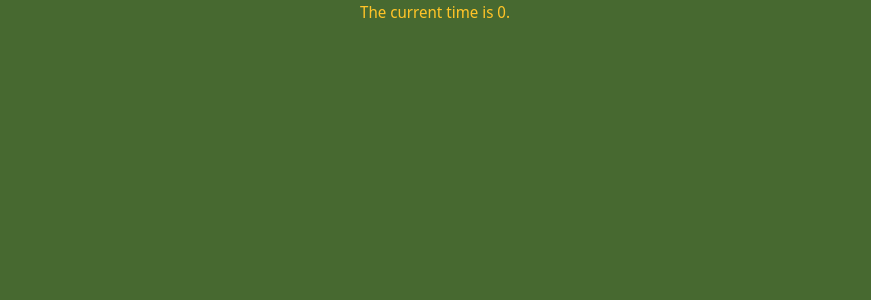
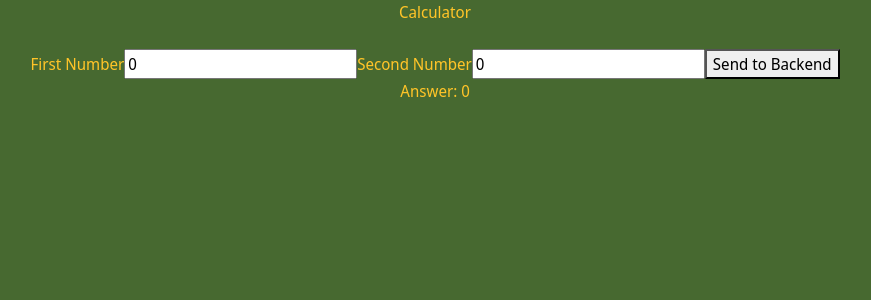
Before and after one commit to brcai415/djangoreact-website, a React (Create React App) app in the folder frontend/: page /test in a window 1280 px wide. Shown: the top 300 px of the page, without its empty margins (205-1076 px from the left). Built offline with nearby package versions, Linux system fonts and the light colour scheme; no server answers.

Commit message:
first api working woohoo

```diff
--- a/frontend/package.json
+++ b/frontend/package.json
@@ -2,7 +2,6 @@
   "name": "frontend",
   "version": "0.1.0",
   "private": true,
-  "proxy": "http://backend:8000",
   "dependencies": {
     "@testing-library/jest-dom": "^5.16.1",
     "@testing-library/react": "^11.2.7",
--- a/frontend/src/components/About/about.jsx
+++ b/frontend/src/components/About/about.jsx
@@ -2,7 +2,6 @@ import '../Home/Home.css'
 import React, { Component } from 'react';
 import NavBar from '../NavBar/navBar';
 import './about.css';
-import { ReactDOM } from 'react-dom';
 
 const Education = <div className="Education">
     <h3><span style={{color: "#003DA5"}}>University of California,</span> <span style={{color: "#ffb81c"}}>Riverside</span></h3>
--- a/frontend/src/components/Test Page/test.jsx
+++ b/frontend/src/components/Test Page/test.jsx
@@ -1,22 +1,46 @@
-import React, { useState, useEffect } from 'react';
+import React, { useState } from 'react';
 import './test.css';
 
 function App() {
     const [firstNum, setFirstNum] = useState(0);
     const [secondNum, setSecondNum] = useState(0);
-    const [currentTime, setCurrentTime] = useState(0);
+    const [ans, setAns] = useState(0);
 
-    useEffect(() => {
-        fetch('http://127.0.0.1:5000/test')
-            .then(res => res.json())
-            .then(data => {setCurrentTime(data.ans)})
-        }, []);
+    function handleClick(e) {
+        e.preventDefault()
+        const numbers = {"firstNum": Number(firstNum), "secondNum": Number(secondNum)}
+        fetch('http://127.0.0.1:5000/test', {
+            method: 'POST',
+            mode: 'cors',
+            headers:{
+                'Content-Type': 'application/json'
+            },
+            body: JSON.stringify(numbers)
+        })
+        .then(res => res.json())
+        .then(json => {
+            setAns(json.ans)
+        })
+    }
 
     return (
-        <div className="App">
-        <header className="App-header">
-            <p>The current time is { currentTime }.</p>
-        </header>
+        <div className='App'>
+            <header style={{marginBottom: '25px'}}>Calculator</header>
+            <form>
+                <label>
+                    First Number
+                    <input type="number" placeholder = "first number" value={firstNum} onChange={e => setFirstNum(e.target.value)}/>
+                </label>
+                <label>
+                    Second Number
+                    <input type="number" placeholder = "second number" value={secondNum} onChange={e => setSecondNum(e.target.value)}/>
+                </label>
+                <button onClick={ handleClick }>
+                    Send to Backend
+                </button>
+            </form>
+
+            <label>Answer: {ans}</label>
         </div>
     );
 }
```
Also changed, not shown: 1 other file (tests, documents, lock files or other folders).
